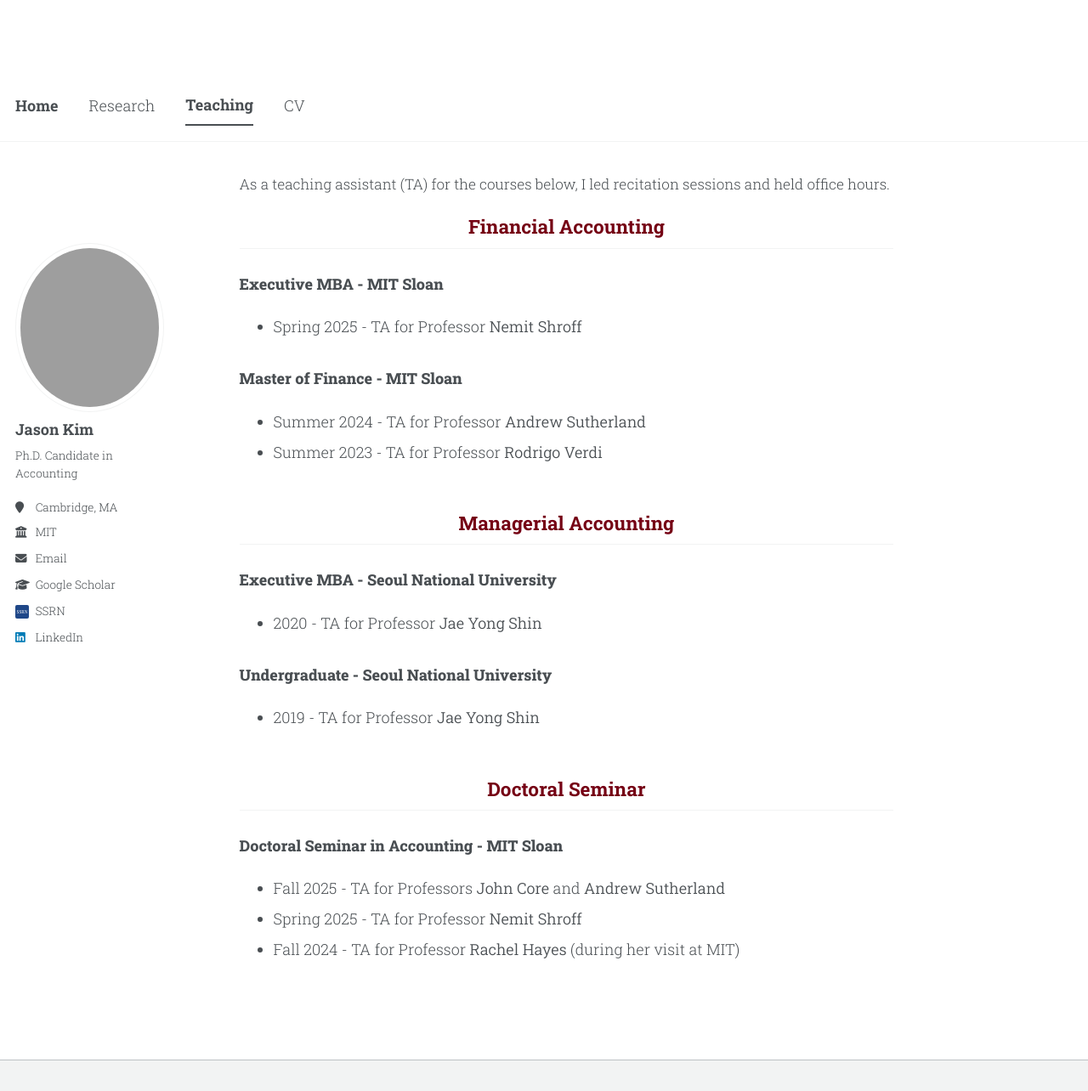
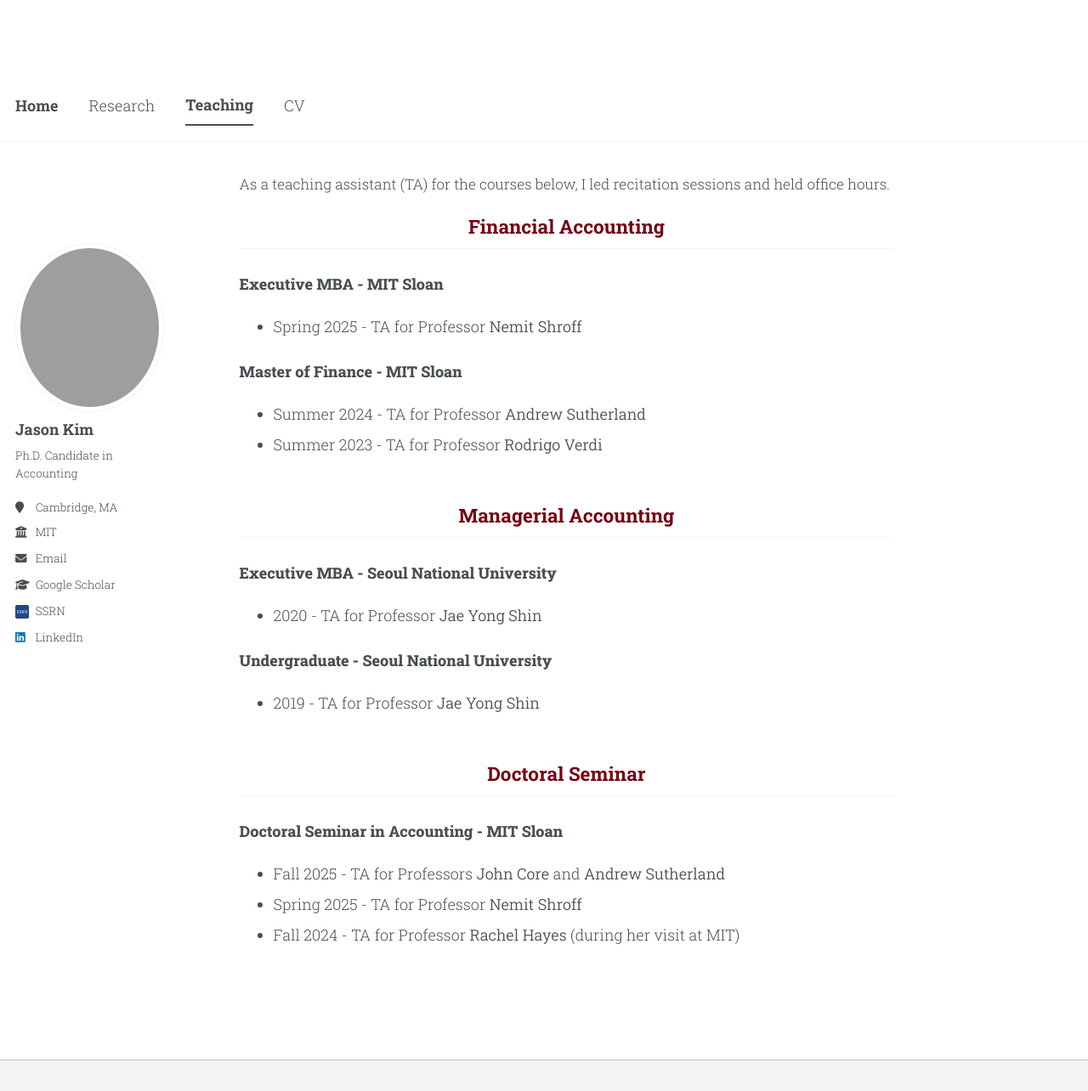
Before and after one commit to jgkim262/jgkim262.github.io, a Jekyll site: the page built from _pages/teaching.md, in a window 1280 px wide and 1284 px high. Shown: the whole window at 85% size. Built offline with Jekyll 4.4.1, drawn with Linux system fonts in a browser that asks for light colours; a style sheet for code colours, icons or effects is not loaded.

Commit message:
Tighten teaching list spacing: half above, 75% below
Co-Authored-By: Claude Opus 5 (1M context) <noreply@anthropic.com>

```diff
--- a/_sass/include/_utilities.scss
+++ b/_sass/include/_utilities.scss
@@ -309,8 +309,8 @@ body:hover .visually-hidden button {
 }
 
 .teaching ul {
-  margin-top: 0.15em;
-  margin-bottom: 1.9em;
+  margin-top: 0.075em;   // half of the previous 0.15em
+  margin-bottom: 1.425em; // 75% of the previous 1.9em
 }
 
 /* Teaching page: centred crimson course headings, with the term and the
```
